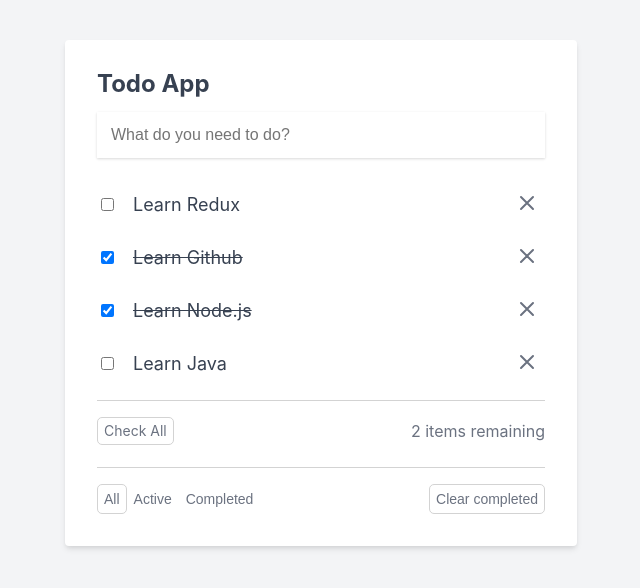
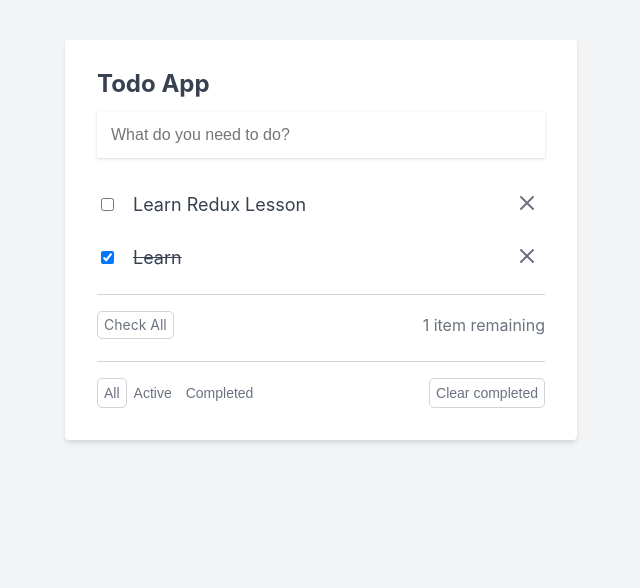
Before and after one commit to kar3a-A/Nodejs-course, a React (Create React App) app: page / in a window 1280 px wide. Shown: the top 588 px of the page, without its empty margins (319-959 px from the left). Built offline with nearby package versions, Linux system fonts and the light colour scheme; data requests are answered from the project's data file; the HTML template or start-up script is replaced by a standard one.

Commit message:
error fixed

```diff
--- a/src/App.js
+++ b/src/App.js
@@ -5,7 +5,7 @@ import TodoList from './components/TodoList';
 import CheckAllAndRemaining from './components/CheckAllAndRemaining';
 import TodoFilter from './components/TodoFilter';
 import ClearAndComplete from './components/ClearAndComplete';
-import { useCallback, useState } from 'react';
+import { useCallback, useEffect, useState } from 'react';
 import useFetch from './hooks/useFetch';
 import usePost from './hooks/usePost';
 import useDelete from './hooks/useDelete';
@@ -17,7 +17,9 @@ function App() {
   const [url, setUrl] = useState(link)
   const {data,setData,filtered,setFiltered, isPending} = useFetch(url)
 
-
+  useEffect(()=>{
+    setFiltered(data)
+  },[data])
 
   let AddTodo = (todo) =>{
     // Both server and client side should update
@@ -72,6 +74,7 @@ function App() {
       )
     })
   }
+  console.log(data)
 
   let ClearComplete = () =>{
     // update todo server side
@@ -85,16 +88,16 @@ function App() {
   }
 
   let filterBy = useCallback((filter)=>{
-    if(filter === 'all'){
-      setFiltered(filtered&& data)
+    if(filter === 'all' && filtered){
+      setFiltered( data)
     }
-    else if(filter === 'active'){
-      setFiltered(filtered && data.filter((todo)=> !todo.completed))
+    else if(filter === 'active' && filtered){
+      setFiltered( data.filter((todo)=> !todo.completed))
     }
-    else if(filter === 'completed'){
-      setFiltered(filtered &&data.filter((todo)=> todo.completed))
+    else if(filter === 'completed' && filtered){
+      setFiltered(data.filter((todo)=> todo.completed))
     }
-  },[data, setFiltered, filtered])
+  },[data,filtered])
   return (
     <div className="todo-app-container">
       <div className="todo-app">
@@ -104,7 +107,7 @@ function App() {
         <TodoForm  addTodo={AddTodo} />
         {/* To do list here */}
         <TodoList
-          data={data}
+          data={filtered}
           isPending={isPending}
           deleteTodo={DeleteTodo}
           updateTodo={UpdateTodo} />
--- a/src/components/TodoFilter.jsx
+++ b/src/components/TodoFilter.jsx
@@ -5,7 +5,7 @@ const TodoFilter = ({filterBy}) => {
   useEffect(() => {
     filterBy(filter)
 
-  }, [filter, filterBy])
+  }, [filter])
 
   const handleFilterChange = (filter) =>{
     setFilter(filter)
--- a/src/components/TodoList.jsx
+++ b/src/components/TodoList.jsx
@@ -9,7 +9,7 @@ const TodoList = ({data,updateTodo, isPending, deleteTodo}) => {
             isPending && <li>Loading...</li>
           }
           {
-            data && data.map((todo)=>{
+            data.map((todo)=>{
                 return (
                 <Todo todo={todo}
                 deleteTodo={deleteTodo}
--- a/src/data/db.json
+++ b/src/data/db.json
@@ -2,23 +2,13 @@
   "todo": [
     {
       "id": "2",
-      "title": "Learn Redux",
+      "title": "Learn Redux Lesson",
       "completed": false
     },
     {
-      "id": "34793",
-      "title": "Learn Github",
+      "id": "73268",
+      "title": "Learn",
       "completed": true
-    },
-    {
-      "id": "84877",
-      "title": "Learn Node.js",
-      "completed": true
-    },
-    {
-      "id": "59741",
-      "title": "Learn Java",
-      "completed": false
     }
   ]
 }
--- a/src/hooks/useFetch.js
+++ b/src/hooks/useFetch.js
@@ -3,7 +3,7 @@ import { useEffect, useState } from "react";
 
 
 function useFetch(url) {
-    const [data, setData] = useState(null);
+    const [data, setData] = useState([]);
     const [isPending, setIsPending] = useState(false);
     const [filtered, setFiltered] = useState(data)
 
```
